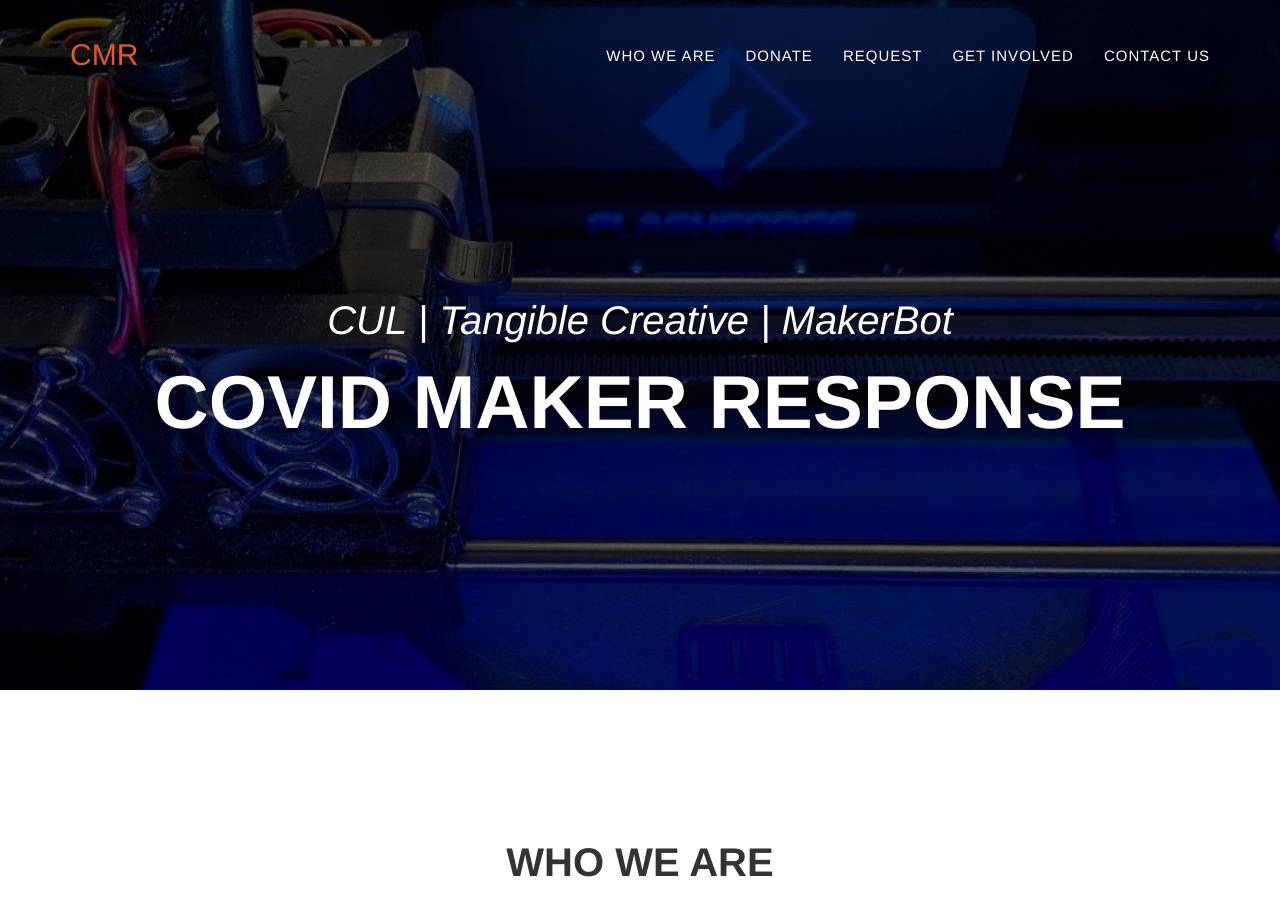
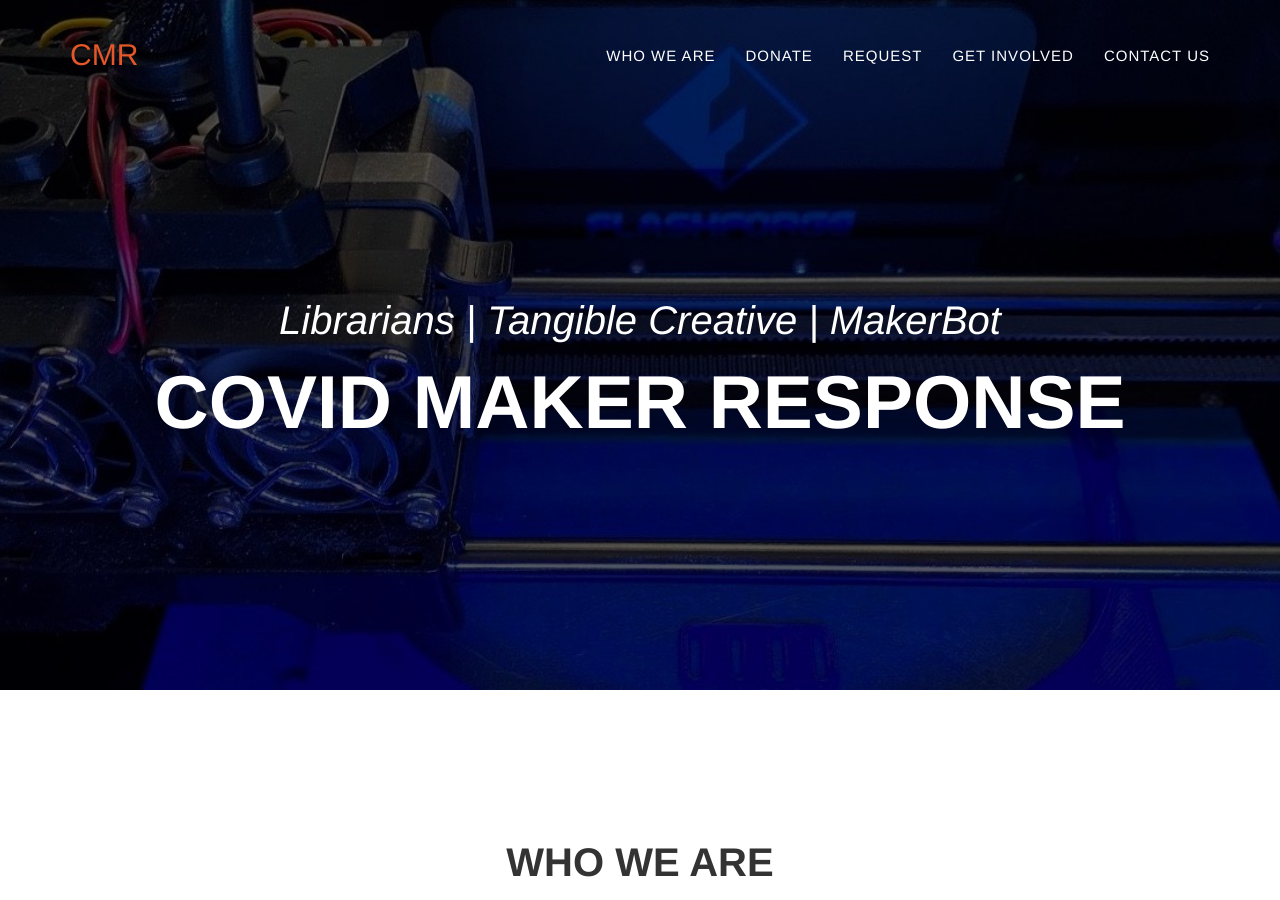
Before and after one commit to covidmakerresponse/covidmakerresponse, a Jekyll site: the page built from index.html, in a window 1280 px wide and 900 px high. Built offline with Jekyll 4.4.1, drawn with Linux system fonts in a browser that asks for light colours; some web fonts are replaced; some of the changed text lies outside the part shown.

Commit message:
changed email

```diff
--- a/_includes/contact.html
+++ b/_includes/contact.html
@@ -3,7 +3,7 @@
             <div class="row">
                 <div class="col-lg-12 text-center">
                     <h2 class="section-heading">Contact Us</h2>
-                    <p class="section-subheading text-muted" style="color: white; font-size: 2rem;">To get in touch, please send us an email at <a style="color:#E55729" href="mailto:info@tangiblecreative.com?cc=agil@columbia.edu?subject=From%20CMR%20Website%20">info@tangiblecreative.com</a>.</p>
+                    <p class="section-subheading text-muted" style="color: white; font-size: 2rem;">To get in touch, please send us an email at <a style="color:#E55729" href="mailto:info@tangiblecreative.com?cc=agil@columbia.edu?subject=From%20CMR%20Website%20">info@makerresponse.com</a>.</p>
                 </div>
 <!--             </div>
             <div class="row">
--- a/_includes/header.html
+++ b/_includes/header.html
@@ -50,7 +50,7 @@
     <header>
         <div class="container">
             <div class="intro-text">
-                <div class="intro-lead-in">CUL | Tangible Creative | MakerBot</div>
+                <div class="intro-lead-in">Librarians | Tangible Creative | MakerBot</div>
                 <div class="intro-heading">COVID Maker Response</div>
 <!--                 <a href="#about" class="page-scroll btn btn-xl">Donate</a> -->
 
```
